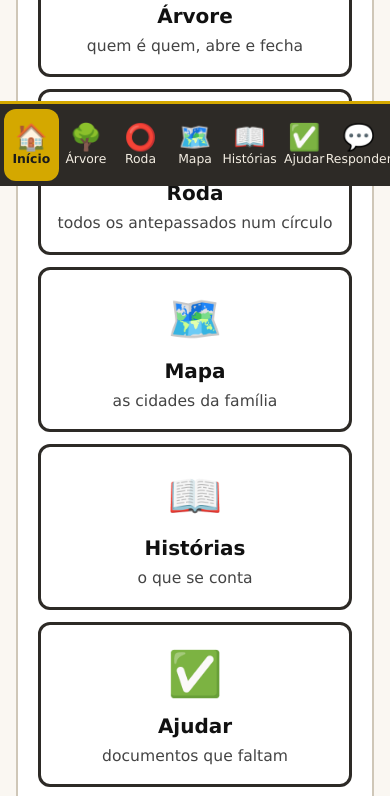
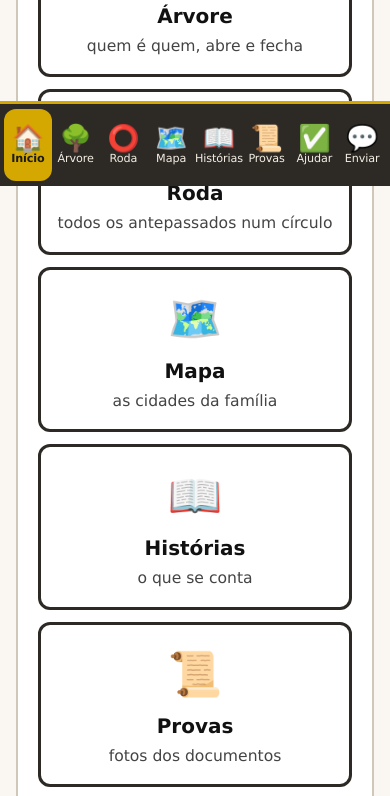
Before and after one commit to alefrayaneng-art/arvore-wlnvr2m, a plain HTML site: page index.html in a window 390 px wide. Shown: the part 658-1454 px from the top of the page. Drawn offline with nearby package versions, Linux system fonts and the light colour scheme.

Commit message:
Aba própria Provas (📜) na barra inferior para os documentos

```diff
--- a/index.html
+++ b/index.html
@@ -122,7 +122,7 @@ body{padding-bottom:6rem}
   #grafoBotoes{gap:.3rem;margin:.3rem 0}
   #grafoBotoes button{min-height:2.3rem;padding:.25rem .55rem;font-size:.8rem}
   #grafo{height:62vh!important;min-height:20rem!important}
-  .navbar button{font-size:.62rem}
+  .navbar button{font-size:.56rem;padding:.3rem 0;letter-spacing:-.01em}
   .navbar button span{font-size:1.3rem}
 }
 @media print{.legend,.bar,.navbar,.tools,button{display:none!important}body{padding:0}.aba{display:block!important}}
@@ -140,6 +140,7 @@ body{padding-bottom:6rem}
       <button onclick="mostrarAba('roda')"><span>⭕</span>Roda<small>todos os antepassados num círculo</small></button>
       <button onclick="mostrarAba('mapa')"><span>🗺️</span>Mapa<small>as cidades da família</small></button>
       <button onclick="mostrarAba('historias')"><span>📖</span>Histórias<small>o que se conta</small></button>
+      <button onclick="mostrarAba('documentos')"><span>📜</span>Provas<small>fotos dos documentos</small></button>
       <button onclick="mostrarAba('tarefas')"><span>✅</span>Ajudar<small>documentos que faltam</small></button>
       <button onclick="mostrarAba('responder')"><span>💬</span>Responder<small>mandar pelo WhatsApp</small></button>
     </div>
@@ -222,7 +223,10 @@ body{padding-bottom:6rem}
 <p class="small">Estas histórias são bonitas, mas ainda <b>não têm documento</b>. Elas ficam em laranja até a gente achar a prova. Se você ouviu alguma delas, conte para nós de quem ouviu.</p>
 <div id="historias"></div>
 
-<h2 id="documentos">📜 Documentos que provam</h2>
+</section>
+
+<section class="aba" data-aba="documentos">
+<h2>📜 Documentos que provam</h2>
 <p class="small">Fotos dos livros originais dos cartórios (do site FamilySearch). Cada foto mostra só o registro da nossa família. Números de documentos (CPF, título de eleitor, benefício) foram <b>borrados</b>. Toque na foto para ver grande.</p>
 <style>.docs{display:grid;grid-template-columns:repeat(auto-fill,minmax(150px,1fr));gap:.6rem;margin:.6rem 0 1rem}.docs figure{margin:0;background:var(--card,#fff);border:1px solid rgba(0,0,0,.12);border-radius:10px;overflow:hidden}.docs img{width:100%;height:150px;object-fit:cover;object-position:top;display:block}.docs figcaption{font-size:.8rem;padding:.4rem .5rem;line-height:1.25}</style>
 <div class="docs">
@@ -270,8 +274,9 @@ body{padding-bottom:6rem}
   <button data-ir="roda"><span>⭕</span>Roda</button>
   <button data-ir="mapa"><span>🗺️</span>Mapa</button>
   <button data-ir="historias"><span>📖</span>Histórias</button>
+  <button data-ir="documentos"><span>📜</span>Provas</button>
   <button data-ir="tarefas"><span>✅</span>Ajudar</button>
-  <button data-ir="responder"><span>💬</span>Responder<b id="badge" class="badge" hidden>0</b></button>
+  <button data-ir="responder"><span>💬</span>Enviar<b id="badge" class="badge" hidden>0</b></button>
 </nav>
 
 <!-- Janela da pessoa -->
```
